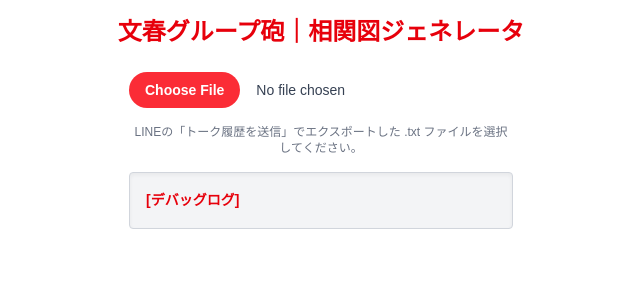
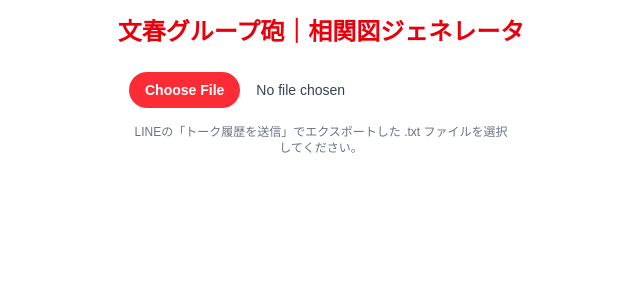
Before and after one commit to hato-taka/line-graph-app, a Next.js app: page / in a window 1280 px wide. Shown: the top 300 px of the page, without its empty margins (319-959 px from the left). Built offline with nearby package versions, Linux system fonts and the light colour scheme.

Commit message:
デバッグモードの設定を環境変数に基づくように変更

```diff
--- a/src/components/upload.tsx
+++ b/src/components/upload.tsx
@@ -8,7 +8,7 @@
   onTextLoaded: (lines: string[]) => void;
 };
 
-const DEBUG_MODE = true;
+const DEBUG_MODE = process.env.NEXT_PUBLIC_DEBUG_MODE === 'true';
 
 const Upload = ({ onTextLoaded }: Props) => {
   const [debugInfo, setDebugInfo] = useState<string[]>([]);
```
